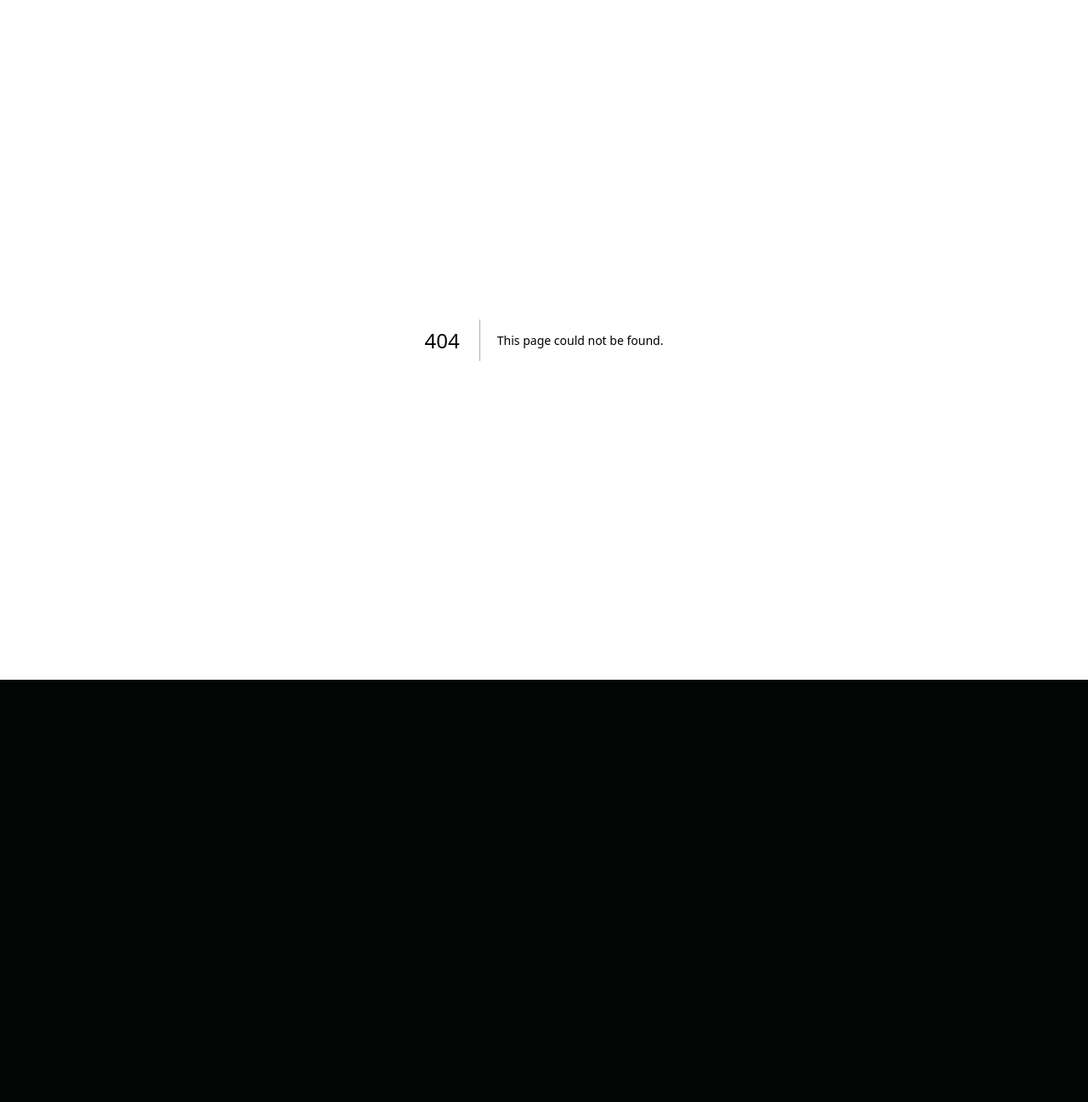
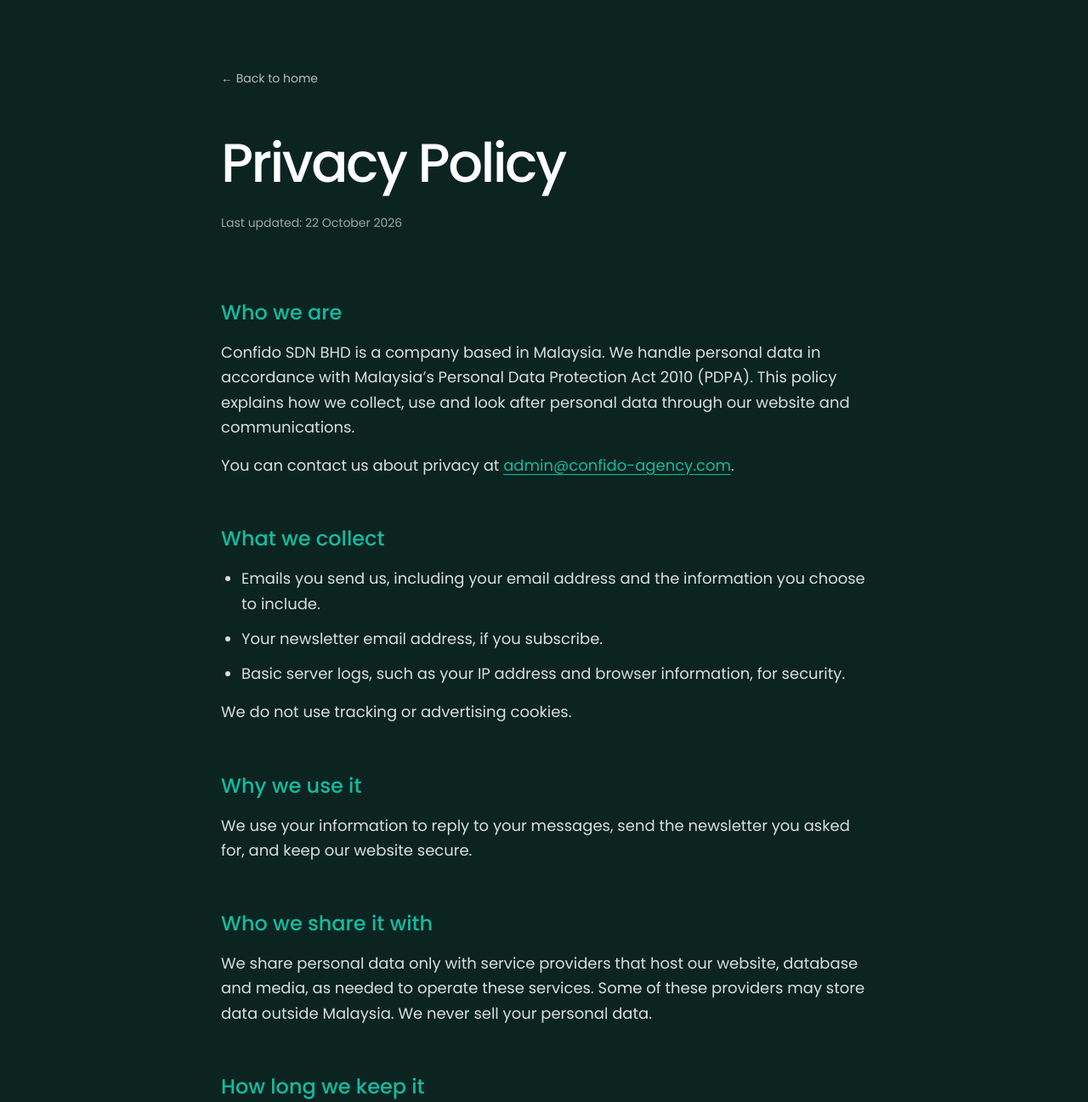
Before and after one commit to AdamAliAli/confido-platform, a Next.js app in the folder apps/web/: page /privacy-policy in a window 1280 px wide. Before the commit this address had no page. Shown: the top 1297 px of the page at 85% size. Before the commit the page ends 800 px from the top, so only its background shows below. Built offline with nearby package versions, Linux system fonts and the light colour scheme.

Commit message:
feat(web): add privacy policy page

```diff
--- /dev/null
+++ b/apps/web/app/privacy-policy/page.tsx
@@ -0,0 +1,62 @@
+export const metadata = { title: 'Privacy Policy — Confido' };
+
+export default function PrivacyPolicy() {
+  return (
+    <main className="min-h-screen bg-[#0b2420] px-6 py-12 text-white md:py-20">
+      <article className="mx-auto max-w-[760px]">
+        <a href="/" className="inline-block text-sm text-white/70 transition-colors hover:text-mint focus-visible:outline-none focus-visible:ring-2 focus-visible:ring-mint focus-visible:ring-offset-4 focus-visible:ring-offset-[#0b2420]">
+          ← Back to home
+        </a>
+
+        <header className="mb-14 mt-12 md:mb-20">
+          <h1 className="text-[40px] font-medium leading-tight tracking-[-0.04em] md:text-[64px]">Privacy Policy</h1>
+          <p className="mt-5 text-sm text-white/60">Last updated: <time dateTime="2026-10-22">22 October 2026</time></p>
+        </header>
+
+        <div className="space-y-12 text-[16px] leading-relaxed text-white/85 md:space-y-14 md:text-[18px]">
+          <section aria-labelledby="who-we-are">
+            <h2 id="who-we-are" className="mb-4 text-2xl font-medium text-mint">Who we are</h2>
+            <p>Confido SDN BHD is a company based in Malaysia. We handle personal data in accordance with Malaysia’s Personal Data Protection Act 2010 (PDPA). This policy explains how we collect, use and look after personal data through our website and communications.</p>
+            <p className="mt-4">You can contact us about privacy at <a className="break-words text-mint underline underline-offset-4 focus-visible:outline-none focus-visible:ring-2 focus-visible:ring-mint" href="mailto:admin@confido-agency.com">admin@confido-agency.com</a>.</p>
+          </section>
+
+          <section aria-labelledby="what-we-collect">
+            <h2 id="what-we-collect" className="mb-4 text-2xl font-medium text-mint">What we collect</h2>
+            <ul className="list-disc space-y-3 pl-6">
+              <li>Emails you send us, including your email address and the information you choose to include.</li>
+              <li>Your newsletter email address, if you subscribe.</li>
+              <li>Basic server logs, such as your IP address and browser information, for security.</li>
+            </ul>
+            <p className="mt-4">We do not use tracking or advertising cookies.</p>
+          </section>
+
+          <section aria-labelledby="why-we-use-it">
+            <h2 id="why-we-use-it" className="mb-4 text-2xl font-medium text-mint">Why we use it</h2>
+            <p>We use your information to reply to your messages, send the newsletter you asked for, and keep our website secure.</p>
+          </section>
+
+          <section aria-labelledby="who-we-share-it-with">
+            <h2 id="who-we-share-it-with" className="mb-4 text-2xl font-medium text-mint">Who we share it with</h2>
+            <p>We share personal data only with service providers that host our website, database and media, as needed to operate these services. Some of these providers may store data outside Malaysia. We never sell your personal data.</p>
+          </section>
+
+          <section aria-labelledby="how-long-we-keep-it">
+            <h2 id="how-long-we-keep-it" className="mb-4 text-2xl font-medium text-mint">How long we keep it</h2>
+            <p>We keep your personal data until you unsubscribe or ask us to delete it. Basic server logs are kept for up to 90 days.</p>
+          </section>
+
+          <section aria-labelledby="your-rights">
+            <h2 id="your-rights" className="mb-4 text-2xl font-medium text-mint">Your rights</h2>
+            <p>You can ask to access, correct or delete your personal data. You can also withdraw your consent and unsubscribe from our newsletter at any time.</p>
+            <p className="mt-4">To exercise these rights, email <a className="break-words text-mint underline underline-offset-4 focus-visible:outline-none focus-visible:ring-2 focus-visible:ring-mint" href="mailto:admin@confido-agency.com">admin@confido-agency.com</a>.</p>
+          </section>
+
+          <section aria-labelledby="policy-changes">
+            <h2 id="policy-changes" className="mb-4 text-2xl font-medium text-mint">Changes to this policy</h2>
+            <p>We may update this policy from time to time. We will publish any changes on this page and update the “Last updated” date above.</p>
+          </section>
+        </div>
+      </article>
+    </main>
+  );
+}
```
